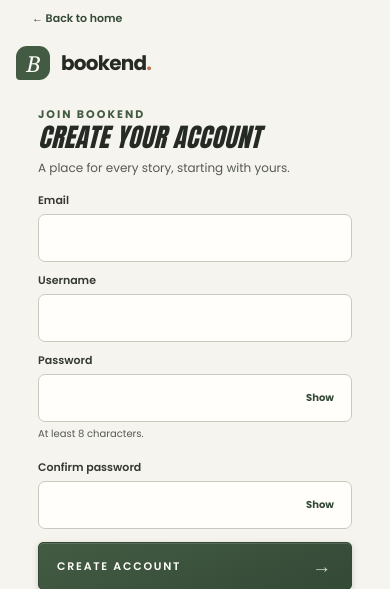
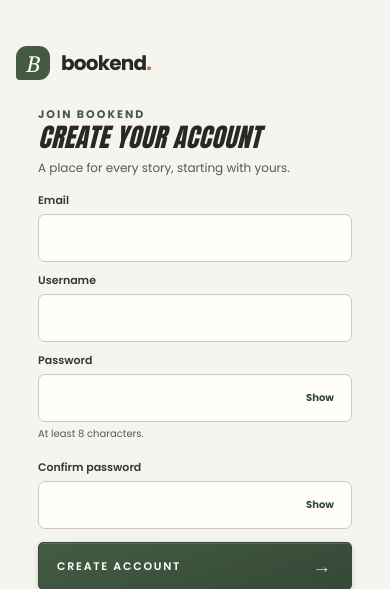
Before and after one commit to Moshicodez/Bookend-LMS, a Flask app: page /signup in a window 390 px wide. Shown: the top 589 px of the page. Run offline with Flask 3, Linux system fonts and the light colour scheme; data that the repository does not hold is empty.

Commit message:
restyle login page

```diff
--- a/frontend/static/css/app.css
+++ b/frontend/static/css/app.css
@@ -1,3 +1,12 @@
+html {
+  scrollbar-width: none;
+  -ms-overflow-style: none;
+}
+
+html::-webkit-scrollbar {
+  display: none;
+}
+
 .landing-navbar {
   position: relative;
   z-index: 20;
--- a/frontend/static/css/style.css
+++ b/frontend/static/css/style.css
@@ -1013,32 +1013,6 @@ input {
   min-height: inherit;
 }
 
-.back-home-link {
-  position: absolute;
-  z-index: 2;
-  top: 20px;
-  left: 22px;
-  color: #344936;
-  font-size: 13px;
-  font-weight: 600;
-  text-decoration: none;
-}
-
-.book-login-stage.is-open > .back-home-link {
-  display: none;
-}
-
-.back-home-link:hover {
-  color: #1d271c;
-  text-decoration: underline;
-  text-underline-offset: 3px;
-}
-
-.back-home-link:focus-visible {
-  outline: 3px solid #9cae8f;
-  outline-offset: 4px;
-}
-
 .login-page .book-pages {
   height: min(720px, calc(100vh - 92px));
   border-color: #435b43;
@@ -1292,16 +1266,6 @@ input {
     background: var(--paper);
   }
 
-  .login-page .book-login-stage.is-open > .back-home-link {
-    display: block;
-  }
-
-  .login-page .back-home-link {
-    top: 10px;
-    left: 16px;
-    font-size: 11px;
-  }
-
   .login-page .book-login-stage {
     display: block;
     width: 100%;
--- a/frontend/templates/auth/login.html
+++ b/frontend/templates/auth/login.html
@@ -16,9 +16,6 @@
   <section class="login-screen">
     <section class="form-panel" aria-labelledby="form-title">
       <div class="book-login-stage{% if error_message or success_message or request.args.get('open') or (page or request.args.get('page')) == 'register' %} is-open{% endif %}" data-book-stage>
-
-        <a class="back-home-link" href="{{ url_for('landing.index') }}">← Back to home</a>
-
         <!-- closed book invitation -->
         <div
           class="book-invitation"
```
